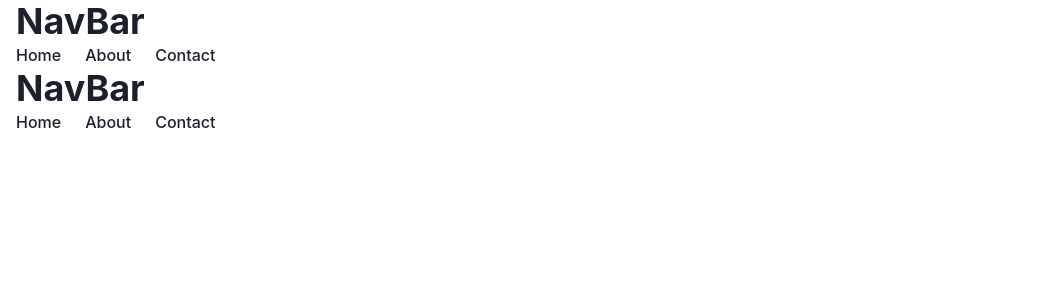
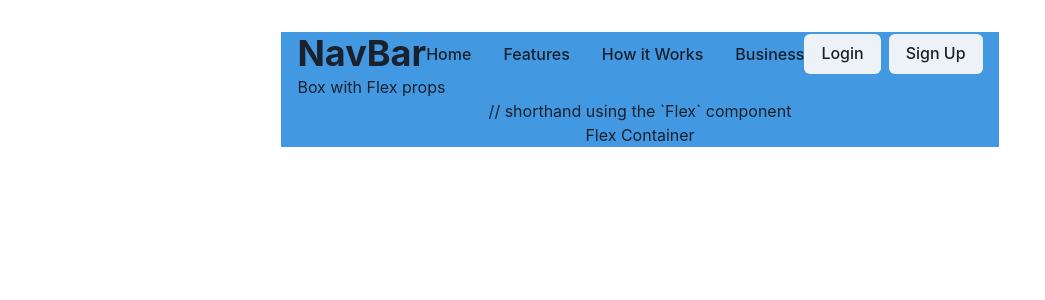
Before and after one commit to rex0315/sample-react-api, a React (Vite) app: page / in a window 1280 px wide. Shown: the top 300 px of the page, without its empty margins (0-1045 px from the left). Built offline with nearby package versions, Linux system fonts and the light colour scheme.

Commit message:
Css code

```diff
--- a/src/App.jsx
+++ b/src/App.jsx
@@ -4,15 +4,20 @@ import {
   Route,
   createBrowserRouter,
   createRoutesFromElements,
+  RouterProvider,
 } from "react-router-dom";
 import NavBar from "./Components/NavBar";
 import { Home } from "./Pages/Home";
-import { About } from "./Pages/About";
-import { Contact } from "./Pages/Contact";
+import { Features } from "./Pages/Features";
+import { How } from "./Pages/How";
 import { QueryClient, QueryClientProvider } from "@tanstack/react-query";
 import { RootLayout } from "./Layout/RootLayout";
 import { Center, ChakraProvider, Flex } from "@chakra-ui/react";
 import { Container, Box, Spacer, HStack, Link } from "@chakra-ui/react";
+import { Business } from "./Pages/Business";
+import { Login } from "./Pages/Login";
+import { SignUp } from "./Pages/SignUp";
+import "./App.css";
 
 const client = new QueryClient({
   defaultOptions: {
@@ -22,20 +27,24 @@ const client = new QueryClient({
   },
 });
 
+const router = createBrowserRouter(
+  createRoutesFromElements(
+    <Route path="/" element={<RootLayout />}>
+      <Route index element={<Home />} />
+      <Route path="/Features" element={<Features />} />
+      <Route path="/How" element={<How />} />
+      <Route path="/Business" element={<Business />} />
+      <Route path="/Login" element={<Login />} />
+      <Route path="/SignUp" element={<SignUp />} />
+    </Route>
+  )
+);
+
 function App() {
   return (
     <div>
       <QueryClientProvider client={client}>
-        <Router>
-          <NavBar />
-          <Routes>
-            <Route path="/" element={<RootLayout />}>
-              <Route index element={<Home />} />
-              <Route path="/About" element={<About />} />
-              <Route path="/Contact" element={<Contact />} />
-            </Route>
-          </Routes>
-        </Router>
+        <RouterProvider router={router} />
       </QueryClientProvider>
     </div>
   );
--- a/src/Components/NavBar.jsx
+++ b/src/Components/NavBar.jsx
@@ -1,26 +1,47 @@
 import React from "react";
 import { Link } from "react-router-dom";
-import { Center, HStack, Heading } from "@chakra-ui/react";
+import { Button, Center, HStack, Heading, VStack } from "@chakra-ui/react";
 
 import "./NavBar.css";
-import { Box, Container, Flex, Spacer } from "@chakra-ui/react";
+import { Box, Container, Flex, Spacer, Grid } from "@chakra-ui/react";
 
 export const NavBar = () => {
   return (
-    <Container>
+    <Container minWidth="-webkit-max-content" bg="blue.400">
+      <Flex align="center" justify="space-between">
+        <Box>
           <Heading>NavBar</Heading>
+        </Box>
 
-      <HStack spacing="24px" display="flex">
+        <HStack gap="8" justify="space-evenly">
           <Box>
             <Link to={"/"}>Home</Link>
           </Box>
           <Box>
-          <Link to={"/About"}>About</Link>
+            <Link to={"/Features"}>Features</Link>
+          </Box>
+          <Box w="100%">
+            <Link to={"/How"}>How it Works</Link>
           </Box>
           <Box>
-          <Link to={"/contact"}>Contact</Link>
+            <Link to={"/Business"}>Business</Link>
           </Box>
         </HStack>
+
+        <HStack>
+          <Button>
+            <Link to={"/Login"}>Login</Link>
+          </Button>
+          <Button>
+            <Link to={"/SignUp"}>Sign Up</Link>
+          </Button>
+        </HStack>
+      </Flex>
+      <Box display="flex" alignItems="center" justifyContent="space-between">
+        Box with Flex props
+      </Box>
+      // shorthand using the `Flex` component
+      <Flex justify="center">Flex Container</Flex>
     </Container>
   );
 };
--- a/src/Pages/About.jsx
+++ /dev/null
@@ -1,7 +0,0 @@
-import React from "react";
-
-export const About = () => {
-  return <div>About</div>;
-};
-
-export default About;
--- /dev/null
+++ b/src/Pages/Business.jsx
@@ -0,0 +1,7 @@
+import React from "react";
+
+export const Business = () => {
+  return <div>Business</div>;
+};
+
+export default Business;
--- a/src/Pages/Contact.jsx
+++ /dev/null
@@ -1,5 +0,0 @@
-import React from "react";
-
-export const Contact = () => {
-  return <div>Contact</div>;
-};
--- /dev/null
+++ b/src/Pages/Features.jsx
@@ -0,0 +1,7 @@
+import React from "react";
+
+export const Features = () => {
+  return <div>Features</div>;
+};
+
+export default Features;
--- a/src/Pages/Home.jsx
+++ b/src/Pages/Home.jsx
@@ -1,7 +1,15 @@
-import { Button, Heading, Text } from "@chakra-ui/react";
+import {
+  Box,
+  Button,
+  Container,
+  Flex,
+  HStack,
+  Heading,
+  Text,
+} from "@chakra-ui/react";
 import { useQuery } from "@tanstack/react-query";
 import axios, { Axios } from "axios";
-import { Outlet } from "react-router-dom";
+import { Link, Outlet } from "react-router-dom";
 import NavBar from "../Components/NavBar";
 
 export const Home = () => {
@@ -15,16 +23,7 @@ export const Home = () => {
 
   // if (isError) return <p>"error..." </p>;
 
-  return (
-    <div>
-      <h1>
-        {/* <Text fontSize={"lg"}>{data?.fact}</Text>
-      <Button colorScheme="blue" onClick={refetch}>
-        refetch data
-      </Button> */}
-      </h1>
-    </div>
-  );
+  return;
 };
 
 export default Home;
--- /dev/null
+++ b/src/Pages/How.jsx
@@ -0,0 +1,7 @@
+import React from "react";
+
+export const How = () => {
+  return <div>How</div>;
+};
+
+export default How;
--- /dev/null
+++ b/src/Pages/Login.jsx
@@ -0,0 +1,7 @@
+import React from "react";
+
+export const Login = () => {
+  return <div>Login</div>;
+};
+
+export default Login;
--- /dev/null
+++ b/src/Pages/SignUp.jsx
@@ -0,0 +1,7 @@
+import React from "react";
+
+export const SignUp = () => {
+  return <div>SignUp</div>;
+};
+
+export default SignUp;
```
Lines whose indentation alone changed are shown as unchanged.
